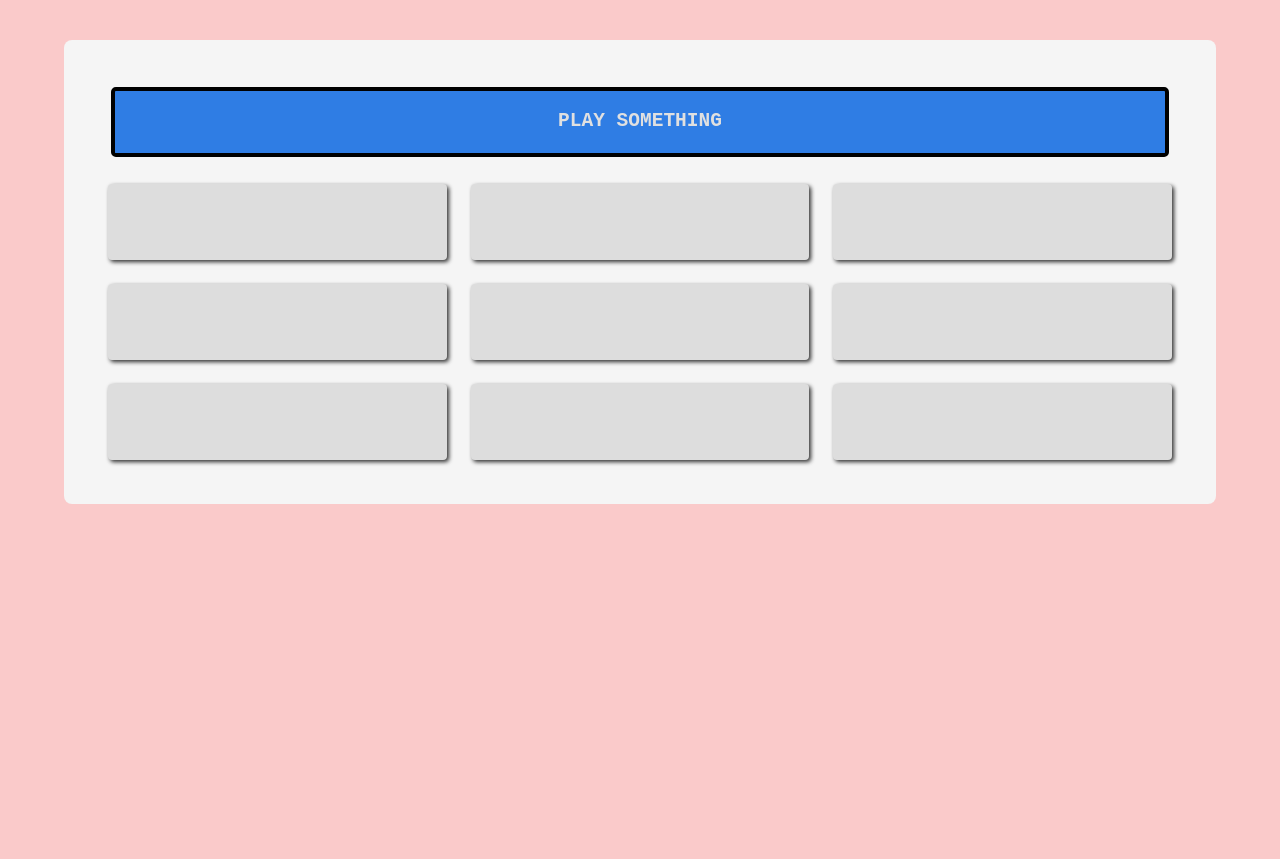
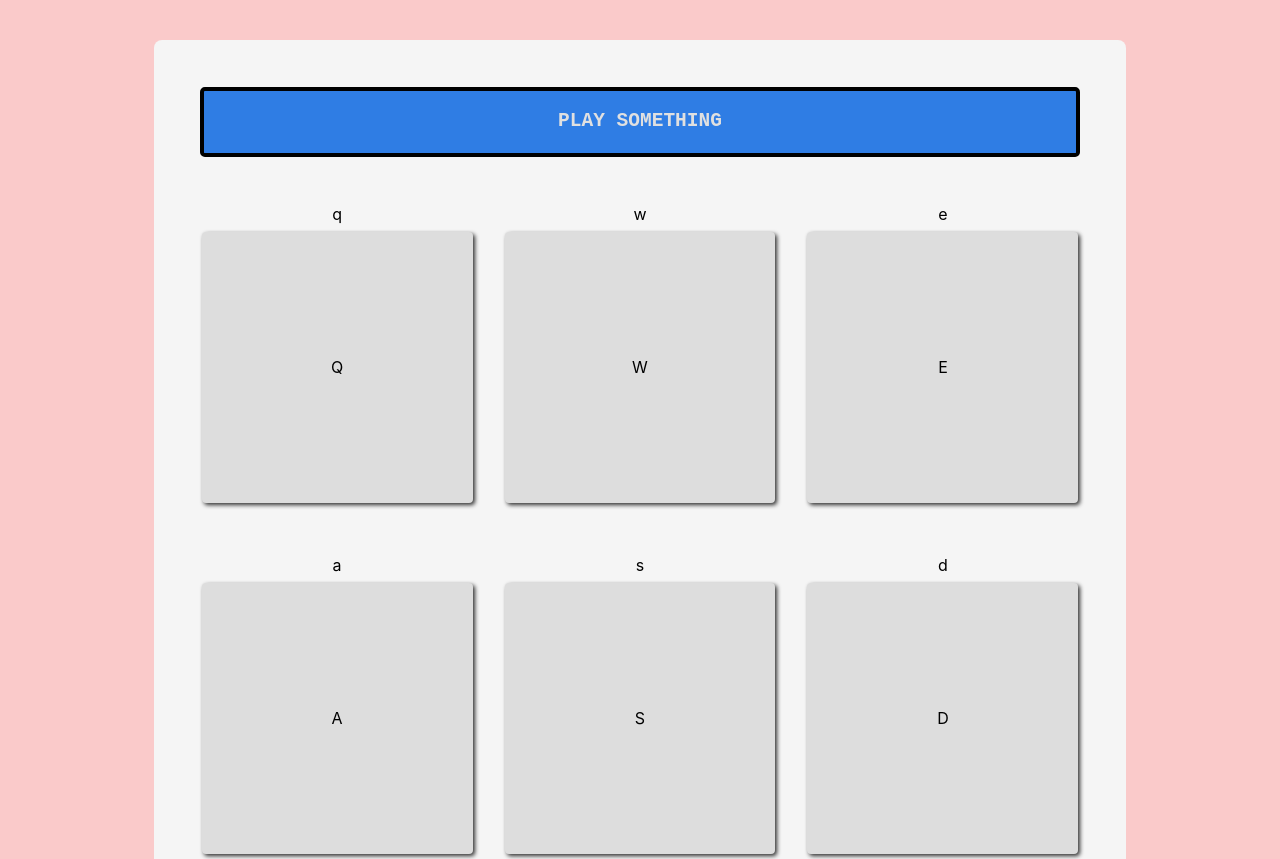
Before and after one commit to MDBoticano/drum-machine, a React (Create React App) app: page / in a window 1280 px wide. Shown: the top 859 px of the page. Before the commit the page ends 800 px from the top, so only its background shows below. Built offline with nearby package versions, Linux system fonts and the light colour scheme.

Commit message:
More styling changes, improving grid

```diff
--- a/src/Display.css
+++ b/src/Display.css
@@ -3,12 +3,12 @@
   min-height: 20vh; */
 
   /* edit for responsiveness */
-  /* max-width: 320px;  */
+  /* max-width: 800px;  */
 
   /* background-color: rgb(188, 229, 248); */
   background-color: rgb(245, 245, 245);
   border-radius: 8px;
-  margin: 5vh 5vw;
+  margin: 5vh 12vw;
   padding: 2em;
 }
 
--- a/src/DrumPad.css
+++ b/src/DrumPad.css
@@ -1,14 +1,33 @@
+.grid-pad {
+  margin: 1em 1em;
+}
+
 .drum-pad {
-  margin: .75em;
-
-  /* edit for responsiveness */
-  /* min-height: 80px;
-  min-width: 80px;
-  max-width: 96px;   */
-
+  margin: .25em 0;
   background-color: rgb(221, 221, 221);
   border-radius: 4px;
   filter: drop-shadow(2px 2px 2px rgb(46, 46, 46));
+
+  /* aspect ratio of 1:1 */
+  width: 100%;
+  height: 0;
+  padding-top: 100%;
+  position: relative;
+
+}
+
+.pad-text {
+  /* text-align: center;
+  vertical-align: middle; */
+  position: absolute;
+  top: 50%;
+  left: 50%;
+  transform: translate(-50%, -50%);
+  /* bottom: 0;
+  right: 0; */
+}
+
+.padId {
   text-align: center;
-  /* display: inline-block; */
+  margin: 1em 0 0.5em 0;
 }
--- a/src/DrumPad.jsx
+++ b/src/DrumPad.jsx
@@ -44,7 +44,7 @@ class DrumPad extends Component {
     audio.currentTime = 0;
 
     // Optional: Adjusting volume
-    audio.volume = 0.25;
+    audio.volume = 0.20;
     // console.log("Audio adjusted");
 
     // Play audio clip
@@ -60,9 +60,18 @@ class DrumPad extends Component {
   // Instantiate a drum-pad from props
   render() {
     return (
-      <div onClick={this.playSound} className="drum-pad" id={this.state.id}>
-        {/* {this.state.hotkey} */}
-        <audio className="clip" id={this.state.hotkey} src={this.state.audioSource} />
+      <div className="grid-pad">
+
+        <div className="padId">
+          {this.state.audioID}
+        </div>
+
+        <div onClick={this.playSound} className="drum-pad" id={this.state.id}>
+          <div className="pad-text">
+            {this.state.hotkey}
+          </div>
+          <audio className="clip" id={this.state.hotkey} src={this.state.audioSource} />
+        </div>
       </div>
     );
   }
```
